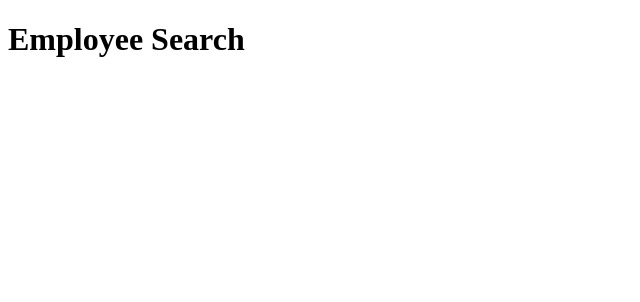
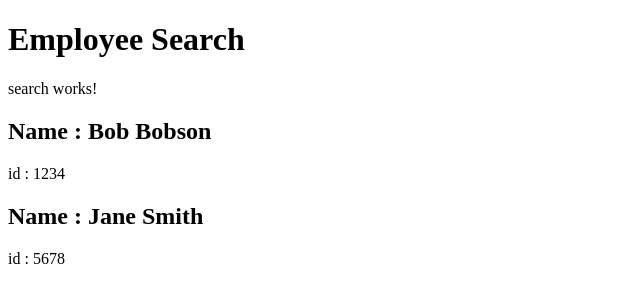
Before and after one commit to epdsn/angular-employee-search, an Angular app in the folder angular-employee-search/: page /search in a window 1280 px wide. Before the commit this address led to /. Shown: the top 302 px of the page, without its empty margins (0-640 px from the left). Built offline with nearby package versions, Linux system fonts and the light colour scheme.

Commit message:
Added mock data

```diff
--- a/angular-employee-search/src/app/app-routing.module.ts
+++ b/angular-employee-search/src/app/app-routing.module.ts
@@ -1,7 +1,12 @@
 import { NgModule } from '@angular/core';
 import { RouterModule, Routes } from '@angular/router';
+import { SearchResultsComponent } from './pages/search-results/search-results.component';
+import { SearchComponent } from './pages/search/search.component';
 
-const routes: Routes = [];
+const routes: Routes = [
+  {path:  'search', component: SearchComponent},
+  {path: 'search-results', component: SearchResultsComponent}
+];
 
 @NgModule({
   imports: [RouterModule.forRoot(routes)],
--- a/angular-employee-search/src/app/app.module.ts
+++ b/angular-employee-search/src/app/app.module.ts
@@ -5,6 +5,8 @@ import { AppRoutingModule } from './app-routing.module';
 import { AppComponent } from './app.component';
 import { SearchComponent } from './pages/search/search.component';
 import { SearchResultsComponent } from './pages/search-results/search-results.component';
+import { HttpClientModule } from '@angular/common/http';
+import { environment } from 'src/environments/environment';
 
 @NgModule({
   declarations: [
@@ -14,9 +16,12 @@ import { SearchResultsComponent } from './pages/search-results/search-results.co
   ],
   imports: [
     BrowserModule,
-    AppRoutingModule
+    AppRoutingModule,
+    HttpClientModule
   ],
-  providers: [],
+  providers: [
+    ...environment.providers,
+  ],
   bootstrap: [AppComponent]
 })
 export class AppModule { }
--- a/angular-employee-search/src/app/pages/search/search.component.html
+++ b/angular-employee-search/src/app/pages/search/search.component.html
@@ -1 +1,11 @@
 <p>search works!</p>
+
+<div *ngIf="employees">
+    <div *ngFor="let employee of employees">
+        <h2>Name : {{employee.userName}}</h2>
+        <p>id : {{employee.userID}}</p>
+    </div>
+</div>
+<div *ngIf="!employees">
+    Loading employees...
+</div>
--- a/angular-employee-search/src/app/pages/search/search.component.ts
+++ b/angular-employee-search/src/app/pages/search/search.component.ts
@@ -1,4 +1,6 @@
 import { Component, OnInit } from '@angular/core';
+import { Employee } from 'src/app/models/employee.model';
+import { EmployeeService } from 'src/app/services/employee.mock.service';
 
 @Component({
   selector: 'app-search',
@@ -7,9 +9,16 @@ import { Component, OnInit } from '@angular/core';
 })
 export class SearchComponent implements OnInit {
 
-  constructor() { }
+  employees: Employee[];
+
+  constructor(private employeeService: EmployeeService) { }
 
   ngOnInit(): void {
+    this.employeeService
+      .getEmployees()
+      .subscribe((employees) => this.employees = employees);
+
+      console.log(this.employees);
   }
 
 }
--- /dev/null
+++ b/angular-employee-search/src/app/services/employee.mock.service.ts
@@ -0,0 +1,25 @@
+import { Injectable } from '@angular/core';
+import { Observable, of } from "rxjs";
+import { Employee } from "../models/employee.model";
+import { IEmployeeService } from './employees.service.interface';
+
+@Injectable({
+  providedIn: 'root'
+})
+export class EmployeeService implements IEmployeeService {
+
+  employees: Employee[] = [
+    {
+      userName : 'Bob Bobson',
+      userID : 1234
+    },
+    {
+      userName : 'Jane Smith',
+      userID : 5678
+    }
+ ];
+
+  getEmployees() : Observable<Employee[]> {
+    return of(this.employees);
+  }
+}
--- /dev/null
+++ b/angular-employee-search/src/app/services/employees.service.interface.ts
@@ -0,0 +1,6 @@
+import { Observable } from "rxjs";
+import { Employee } from "../models/employee.model";
+
+export interface IEmployeeService {
+    getEmployees() : Observable<Employee[]>;
+}
--- a/angular-employee-search/src/environments/environment.ts
+++ b/angular-employee-search/src/environments/environment.ts
@@ -1,16 +1,4 @@
-// This file can be replaced during build by using the `fileReplacements` array.
-// `ng build --prod` replaces `environment.ts` with `environment.prod.ts`.
-// The list of file replacements can be found in `angular.json`.
-
 export const environment = {
-  production: false
+  production: false,
+  providers: []
 };
-
-/*
- * For easier debugging in development mode, you can import the following file
- * to ignore zone related error stack frames such as `zone.run`, `zoneDelegate.invokeTask`.
- *
- * This import should be commented out in production mode because it will have a negative impact
- * on performance if an error is thrown.
- */
-// import 'zone.js/dist/zone-error';  // Included with Angular CLI.
```
Also changed, not shown: angular-employee-search/src/app/services/employee.service.ts (renamed from angular-employee-search/src/app/services/employees.mock.service.ts, +4 -3 lines), angular-employee-search/src/environments/environment.prod.ts (+7 -1 lines), 1 other file (tests, documents, lock files or other folders).
